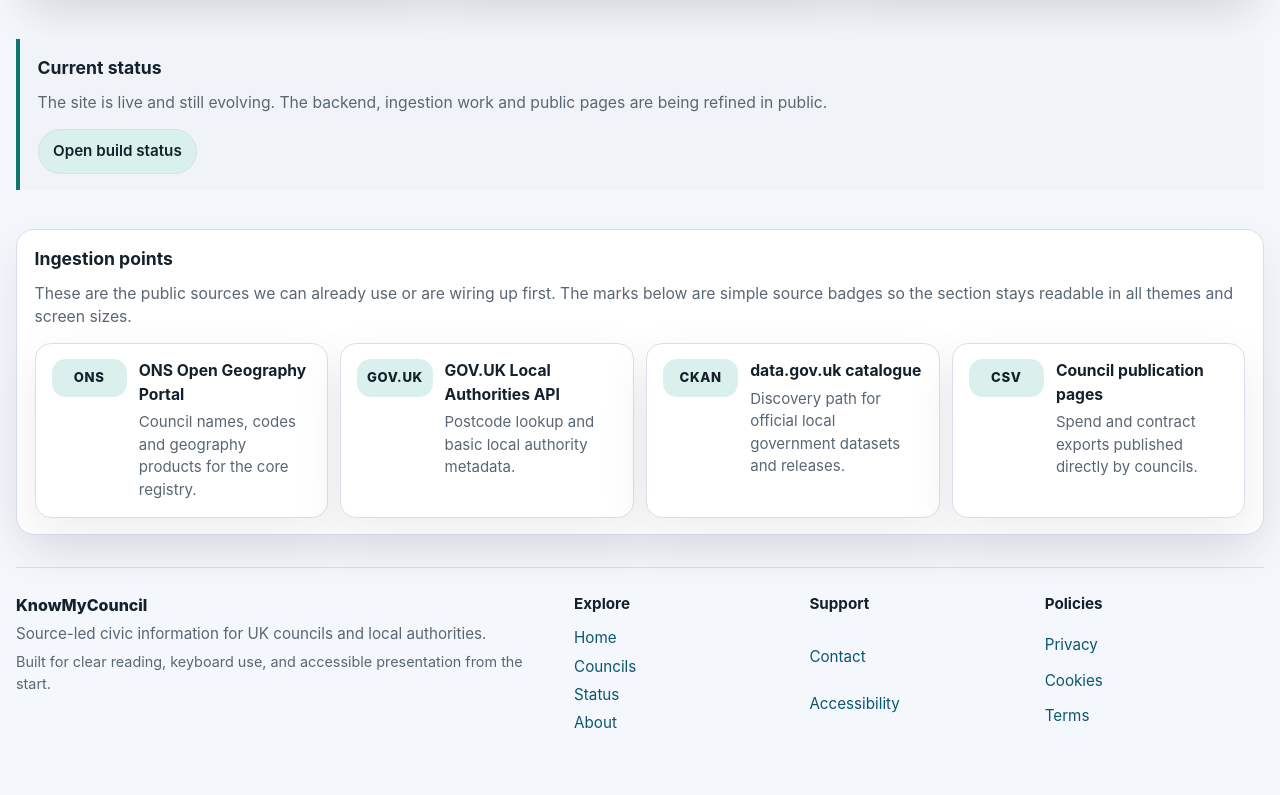
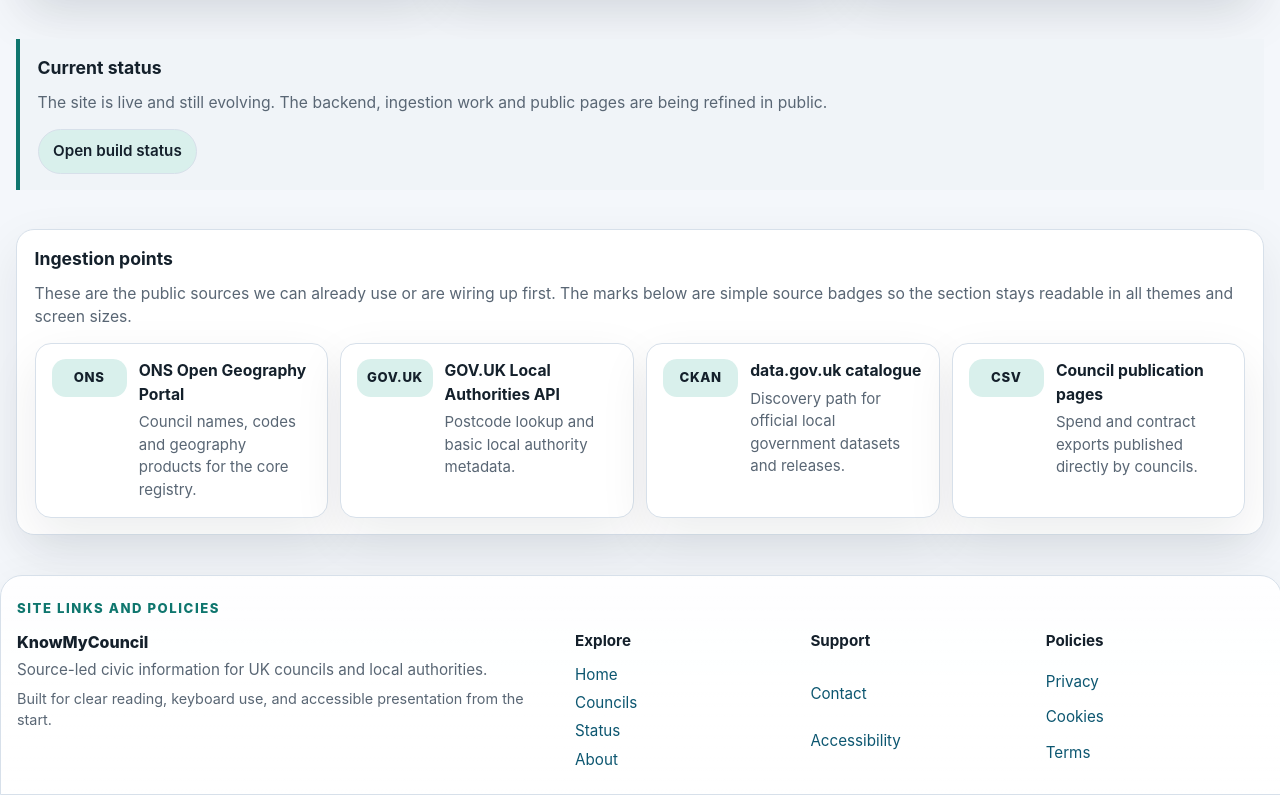
Before and after one commit to Public-Information-Hub/know-my-council, a Nuxt app in the folder frontend/: page / in a window 1280 px wide. Shown: the part 2181-2976 px from the top of the page. Before the commit the page ends 2948 px from the top, so only its background shows below. Built offline with nearby package versions, Linux system fonts and the light colour scheme; no server answers.

Commit message:
Make footer more visible

```diff
--- a/frontend/app/assets/base.css
+++ b/frontend/app/assets/base.css
@@ -137,6 +137,8 @@ pre {
 }
 
 .site-shell {
+  display: flex;
+  flex-direction: column;
   min-height: 100vh;
 }
 
@@ -288,15 +290,30 @@ pre {
   width: min(1440px, calc(100% - 2rem));
   margin: 0 auto;
   padding: 0.8rem 0 2rem;
+  flex: 1 0 auto;
 }
 
 .site-footer {
   width: min(1440px, calc(100% - 2rem));
   margin: 0 auto;
-  padding: 1.25rem 0 2rem;
-  border-top: 1px solid var(--kmc-border);
+  margin-top: 0.5rem;
+  padding: 1.1rem 1rem 1.4rem;
+  border: 1px solid var(--kmc-border);
+  border-radius: 22px 22px 0 0;
   color: var(--kmc-muted);
   font-size: 0.95rem;
+  background:
+    linear-gradient(180deg, color-mix(in srgb, var(--kmc-panel) 92%, transparent), var(--kmc-panel));
+  box-shadow: var(--kmc-shadow);
+}
+
+.site-footer__eyebrow {
+  margin: 0 0 0.8rem;
+  color: var(--kmc-accent);
+  font-size: 0.82rem;
+  font-weight: 800;
+  letter-spacing: 0.12em;
+  text-transform: uppercase;
 }
 
 .site-footer__grid {
--- a/frontend/app/layouts/default.vue
+++ b/frontend/app/layouts/default.vue
@@ -70,6 +70,7 @@ async function signOut(): Promise<void> {
     </main>
 
     <footer class="site-footer">
+      <p class="site-footer__eyebrow">Site links and policies</p>
       <div class="site-footer__grid">
         <div class="site-footer__brand">
           <p class="site-footer__title">KnowMyCouncil</p>
```
